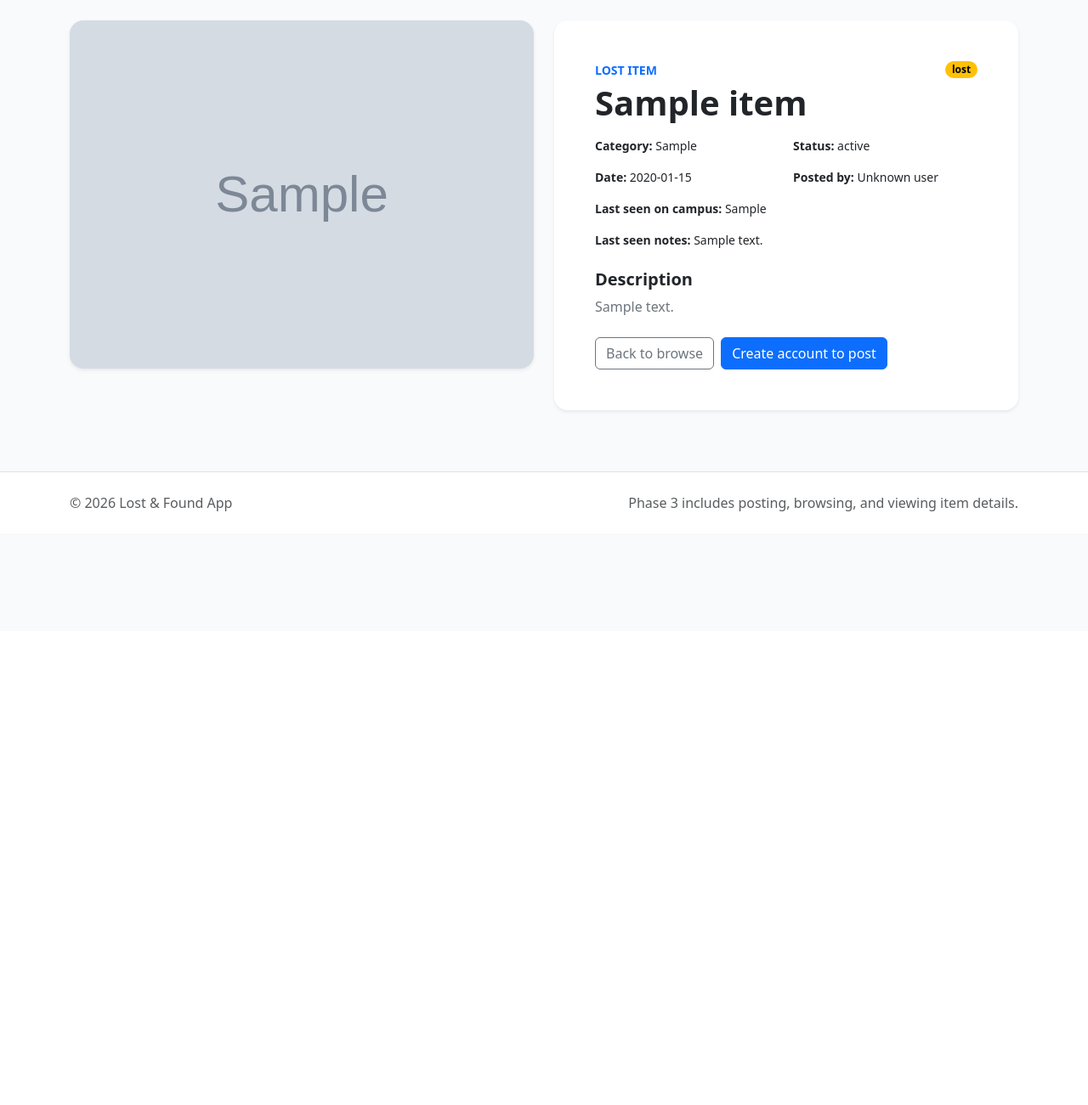
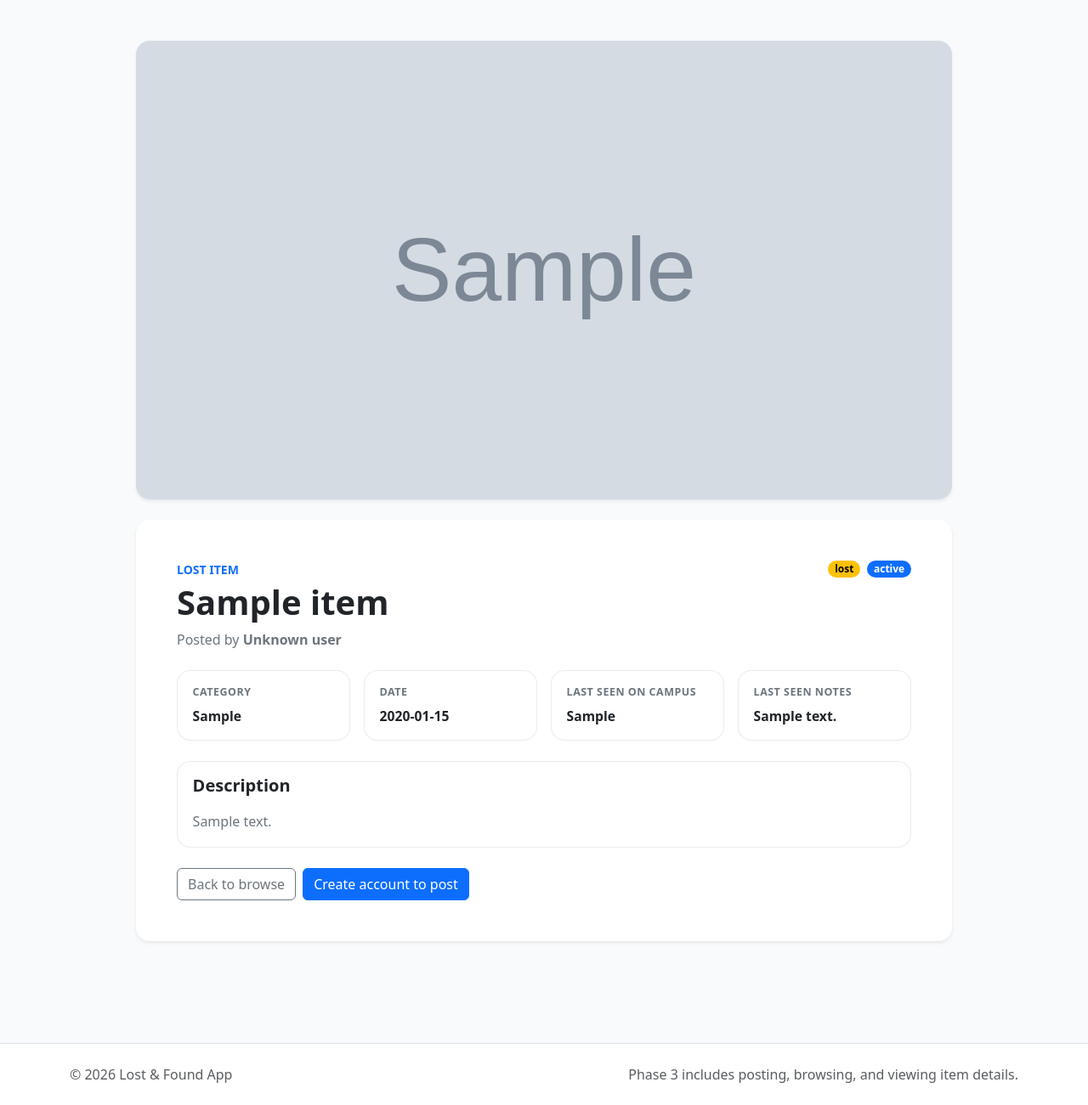
Before and after one commit to FirstAyo/lost-and-found-html, a Node server app: page /items/600000000000000000000001 in a window 1280 px wide. Shown: the part 57-1358 px from the top of the page at 85% size. Before the commit the page ends 659 px from the top, so only its background shows below. Run offline with Node 20, Linux system fonts and the light colour scheme; tables that the repository leaves empty hold one stand-in row (values such as "Sample post"); grey boxes marked "Sample" are stand-in pictures; some libraries are stand-ins or nearby versions.

Commit message:
Version 7: changed the UI from row to column for the listing details page

```diff
--- a/public/css/pages/item-details.css
+++ b/public/css/pages/item-details.css
@@ -1,11 +1,63 @@
-.item-details-media {
-  background: linear-gradient(135deg, #eef4ff 0%, #f8fafc 100%);
+.item-details-page {
+  padding-top: 1.5rem;
+  padding-bottom: 3rem;
 }
 
-.item-details-meta {
-  color: var(--color-text);
+.item-details-shell {
+  max-width: 960px;
+}
+
+.item-details-media {
+  background: #f8f9fa;
+}
+
+.item-details-media img {
+  display: block;
+}
+
+.map-preview-block,
+.item-meta-card,
+.contact-detail-card,
+.item-description-block {
+  border: 1px solid rgba(0, 0, 0, 0.08);
+  border-radius: 1rem;
+  background: #fff;
+  padding: 1rem 1.1rem;
+}
+
+.item-meta-label {
+  display: block;
+  font-size: 0.78rem;
+  font-weight: 700;
+  text-transform: uppercase;
+  letter-spacing: 0.04em;
+  color: #6c757d;
+  margin-bottom: 0.45rem;
+}
+
+.item-meta-value {
+  display: block;
+  font-size: 0.98rem;
+  font-weight: 600;
+  color: #212529;
+  line-height: 1.45;
+}
+
+.item-description-block p {
+  line-height: 1.75;
 }
 
 .contact-cta {
-  border-color: rgba(13, 110, 253, 0.15) !important;
+  overflow: hidden;
 }
+
+@media (max-width: 767.98px) {
+  .item-details-page {
+    padding-top: 1rem;
+    padding-bottom: 2rem;
+  }
+
+  .item-details-shell .card-body {
+    padding: 1.25rem;
+  }
+}
--- a/server/controllers/itemController.js
+++ b/server/controllers/itemController.js
@@ -4,7 +4,7 @@ import { itemService } from '../services/itemService.js';
 import { getUploadErrorMessage } from '../middleware/uploadMiddleware.js';
 import { logAction } from '../middleware/logAction.js';
 import { getCampusLocationOptions, buildCampusDisplayLabel } from '../config/campusLocations.js';
-import { locationService } from '../services/locationService.js';
+import { locationService, geocodeLocation } from '../services/locationService.js';
 
 const ITEM_TYPES = ['lost', 'found'];
 const CONTACT_METHODS = ['email', 'phone', 'both'];
--- a/views/pages/items/details.ejs
+++ b/views/pages/items/details.ejs
@@ -1,95 +1,222 @@
-<section class="container">
-  <div class="row g-4 align-items-start">
-    <div class="col-lg-6">
+<section class="container item-details-page">
+  <div class="mx-auto item-details-shell">
     <div class="card border-0 shadow-sm rounded-4 overflow-hidden mb-4">
-        <div class="ratio ratio-4x3 item-details-media">
+      <div class="ratio ratio-16x9 item-details-media">
         <% if (item.imagePath) { %>
-            <img src="<%= item.imagePath %>" class="w-100 h-100 object-fit-cover" alt="<%= item.title %>" />
+          <img
+            src="<%= item.imagePath %>"
+            class="w-100 h-100 object-fit-cover"
+            alt="<%= item.title %>"
+          />
         <% } else { %>
-            <div class="d-flex align-items-center justify-content-center text-secondary fw-semibold bg-light">No image provided</div>
+          <div class="d-flex align-items-center justify-content-center text-secondary fw-semibold bg-light">
+            No image provided
+          </div>
         <% } %>
       </div>
     </div>
 
     <% if (item.type === 'found' && (item.foundLocationPreview?.mapLink || item.pickupLocationPreview?.mapLink)) { %>
-        <div class="card border-0 shadow-sm rounded-4">
+      <div class="card border-0 shadow-sm rounded-4 mb-4">
         <div class="card-body p-4">
           <p class="text-uppercase small fw-semibold text-primary mb-1">Campus map support</p>
           <h2 class="h5 fw-bold mb-3">Location preview</h2>
-            <div class="d-grid gap-2">
+
+          <div class="row g-3">
             <% if (item.foundLocationPreview?.mapLink) { %>
-                <a href="<%= item.foundLocationPreview.mapLink %>" target="_blank" rel="noreferrer" class="btn btn-outline-primary">Open found location in map</a>
+              <div class="col-md-6">
+                <div class="map-preview-block h-100">
+                  <p class="small text-secondary mb-2">Found location</p>
+                  <p class="fw-semibold mb-3">
+                    <%= item.foundLocationPreview.label || item.foundLocationLabel || item.location %>
+                  </p>
+                  <a
+                    href="<%= item.foundLocationPreview.mapLink %>"
+                    target="_blank"
+                    rel="noreferrer"
+                    class="btn btn-outline-primary w-100"
+                  >
+                    Open found location in map
+                  </a>
+                </div>
+              </div>
             <% } %>
+
             <% if (item.pickupLocationPreview?.mapLink) { %>
-                <a href="<%= item.pickupLocationPreview.mapLink %>" target="_blank" rel="noreferrer" class="btn btn-outline-secondary">Open pickup point in map</a>
+              <div class="col-md-6">
+                <div class="map-preview-block h-100">
+                  <p class="small text-secondary mb-2">Pickup point</p>
+                  <p class="fw-semibold mb-3">
+                    <%= item.pickupLocationPreview.label || item.pickupLocationLabel %>
+                  </p>
+                  <a
+                    href="<%= item.pickupLocationPreview.mapLink %>"
+                    target="_blank"
+                    rel="noreferrer"
+                    class="btn btn-outline-secondary w-100"
+                  >
+                    Open pickup point in map
+                  </a>
+                </div>
+              </div>
             <% } %>
           </div>
         </div>
       </div>
     <% } %>
+
+    <div class="card border-0 shadow-sm rounded-4">
+      <div class="card-body p-4 p-lg-5">
+        <div class="d-flex flex-column flex-lg-row justify-content-between align-items-lg-start gap-3 mb-4">
+          <div>
+            <p class="text-uppercase small fw-semibold text-primary mb-1">
+              <%= item.type %> item
+            </p>
+            <h1 class="display-6 fw-bold mb-2"><%= item.title %></h1>
+            <p class="text-secondary mb-0">
+              Posted by <strong><%= item.ownerName %></strong>
+            </p>
           </div>
 
-    <div class="col-lg-6">
-      <div class="card border-0 shadow-sm rounded-4 h-100">
-        <div class="card-body p-4 p-lg-5">
-          <div class="d-flex justify-content-between align-items-start gap-3 mb-3">
-            <div>
-              <p class="text-uppercase small fw-semibold text-primary mb-1"><%= item.type %> item</p>
-              <h1 class="display-6 fw-bold mb-0"><%= item.title %></h1>
+          <div class="d-flex gap-2 flex-wrap">
+            <span class="badge rounded-pill text-bg-<%= item.type === 'lost' ? 'warning' : 'success' %>">
+              <%= item.type %>
+            </span>
+            <span class="badge rounded-pill text-bg-<%= item.status === 'resolved' ? 'secondary' : 'primary' %>">
+              <%= item.status %>
+            </span>
           </div>
-            <span class="badge rounded-pill text-bg-<%= item.type === 'lost' ? 'warning' : 'success' %>"><%= item.type %></span>
         </div>
 
-          <div class="row g-3 small item-details-meta mb-4">
-            <div class="col-sm-6"><strong>Category:</strong> <%= item.category %></div>
-            <div class="col-sm-6"><strong>Status:</strong> <%= item.status %></div>
-            <div class="col-sm-6"><strong>Date:</strong> <%= item.incidentDate %></div>
-            <div class="col-sm-6"><strong>Posted by:</strong> <%= item.ownerName %></div>
+        <div class="row g-3 mb-4">
+          <div class="col-md-6 col-xl-3">
+            <div class="item-meta-card h-100">
+              <span class="item-meta-label">Category</span>
+              <span class="item-meta-value"><%= item.category %></span>
+            </div>
+          </div>
+
+          <div class="col-md-6 col-xl-3">
+            <div class="item-meta-card h-100">
+              <span class="item-meta-label">Date</span>
+              <span class="item-meta-value"><%= item.incidentDate %></span>
+            </div>
+          </div>
 
           <% if (item.type === 'lost') { %>
-              <div class="col-12"><strong>Last seen on campus:</strong> <%= item.lastSeenLocation || item.location %></div>
+            <div class="col-md-6 col-xl-3">
+              <div class="item-meta-card h-100">
+                <span class="item-meta-label">Last seen on campus</span>
+                <span class="item-meta-value"><%= item.lastSeenLocation || item.location %></span>
+              </div>
+            </div>
+
             <% if (item.lastSeenNotes) { %>
-                <div class="col-12"><strong>Last seen notes:</strong> <%= item.lastSeenNotes %></div>
+              <div class="col-md-6 col-xl-3">
+                <div class="item-meta-card h-100">
+                  <span class="item-meta-label">Last seen notes</span>
+                  <span class="item-meta-value"><%= item.lastSeenNotes %></span>
+                </div>
+              </div>
             <% } %>
           <% } else { %>
-              <div class="col-12"><strong>Found on campus:</strong> <%= item.foundLocationLabel || item.location %></div>
+            <div class="col-md-6 col-xl-3">
+              <div class="item-meta-card h-100">
+                <span class="item-meta-label">Found on campus</span>
+                <span class="item-meta-value"><%= item.foundLocationLabel || item.location %></span>
+              </div>
+            </div>
+
+            <% if (item.pickupLocationLabel) { %>
+              <div class="col-md-6 col-xl-3">
+                <div class="item-meta-card h-100">
+                  <span class="item-meta-label">Pickup location</span>
+                  <span class="item-meta-value"><%= item.pickupLocationLabel %></span>
+                </div>
+              </div>
+            <% } %>
+
             <% if (item.foundLocationNotes) { %>
-                <div class="col-12"><strong>Found location notes:</strong> <%= item.foundLocationNotes %></div>
+              <div class="col-md-6 col-xl-3">
+                <div class="item-meta-card h-100">
+                  <span class="item-meta-label">Found notes</span>
+                  <span class="item-meta-value"><%= item.foundLocationNotes %></span>
+                </div>
+              </div>
             <% } %>
-              <% if (item.pickupLocationLabel) { %>
-                <div class="col-12"><strong>Pickup location:</strong> <%= item.pickupLocationLabel %></div>
-              <% } %>
+
             <% if (item.pickupInstructions) { %>
-                <div class="col-12"><strong>Pickup instructions:</strong> <%= item.pickupInstructions %></div>
+              <div class="col-md-6 col-xl-3">
+                <div class="item-meta-card h-100">
+                  <span class="item-meta-label">Pickup instructions</span>
+                  <span class="item-meta-value"><%= item.pickupInstructions %></span>
+                </div>
+              </div>
             <% } %>
           <% } %>
         </div>
 
-          <h2 class="h5 fw-bold">Description</h2>
-          <p class="text-secondary mb-4"><%= item.description %></p>
+        <div class="item-description-block mb-4">
+          <h2 class="h5 fw-bold mb-3">Description</h2>
+          <p class="text-secondary mb-0"><%= item.description %></p>
+        </div>
 
         <% if (item.type === 'found') { %>
           <div class="contact-cta card border rounded-4 bg-light-subtle mb-4">
             <div class="card-body p-4">
               <p class="text-uppercase small fw-semibold text-primary mb-1">Claim workflow</p>
               <h2 class="h5 fw-bold mb-2">Need to contact the finder?</h2>
-                <p class="text-secondary mb-3">Use the contact details below to arrange verification and pickup on the Langara campus.</p>
+              <p class="text-secondary mb-3">
+                Use the contact details below to arrange verification and pickup on the Langara campus.
+              </p>
 
-                <div class="row g-2 small mb-3">
-                  <div class="col-12"><strong>Preferred method:</strong> <%= item.contactMethod %></div>
+              <div class="row g-3 small mb-3">
+                <div class="col-md-4">
+                  <div class="contact-detail-card h-100">
+                    <span class="item-meta-label">Preferred method</span>
+                    <span class="item-meta-value text-capitalize"><%= item.contactMethod %></span>
+                  </div>
+                </div>
+
                 <% if (item.contactEmail) { %>
-                    <div class="col-12"><strong>Email:</strong> <a href="mailto:<%= item.contactEmail %>"><%= item.contactEmail %></a></div>
+                  <div class="col-md-4">
+                    <div class="contact-detail-card h-100">
+                      <span class="item-meta-label">Email</span>
+                      <a href="mailto:<%= item.contactEmail %>" class="item-meta-value text-break">
+                        <%= item.contactEmail %>
+                      </a>
+                    </div>
+                  </div>
                 <% } %>
+
                 <% if (item.contactPhone) { %>
-                    <div class="col-12"><strong>Phone:</strong> <a href="tel:<%= item.contactPhone %>"><%= item.contactPhone %></a></div>
+                  <div class="col-md-4">
+                    <div class="contact-detail-card h-100">
+                      <span class="item-meta-label">Phone</span>
+                      <a href="tel:<%= item.contactPhone %>" class="item-meta-value">
+                        <%= item.contactPhone %>
+                      </a>
+                    </div>
+                  </div>
                 <% } %>
               </div>
 
+              <div class="d-flex flex-wrap gap-2">
                 <% if (item.contactEmail) { %>
-                  <a class="btn btn-primary" href="mailto:<%= item.contactEmail %>?subject=<%= encodeURIComponent('Claim request for ' + item.title) %>">Contact finder</a>
-                <% } else if (item.contactPhone) { %>
-                  <a class="btn btn-primary" href="tel:<%= item.contactPhone %>">Call finder</a>
+                  <a
+                    class="btn btn-primary"
+                    href="mailto:<%= item.contactEmail %>?subject=<%= encodeURIComponent('Claim request for ' + item.title) %>"
+                  >
+                    Contact finder
+                  </a>
                 <% } %>
+
+                <% if (item.contactPhone) { %>
+                  <a class="btn btn-outline-primary" href="tel:<%= item.contactPhone %>">
+                    Call finder
+                  </a>
+                <% } %>
+              </div>
             </div>
           </div>
         <% } %>
@@ -105,5 +232,4 @@
       </div>
     </div>
   </div>
-  </div>
 </section>
```
Also changed, not shown: server/services/locationService.js (+25 -0 lines). Lines whose indentation alone changed are shown as unchanged.
